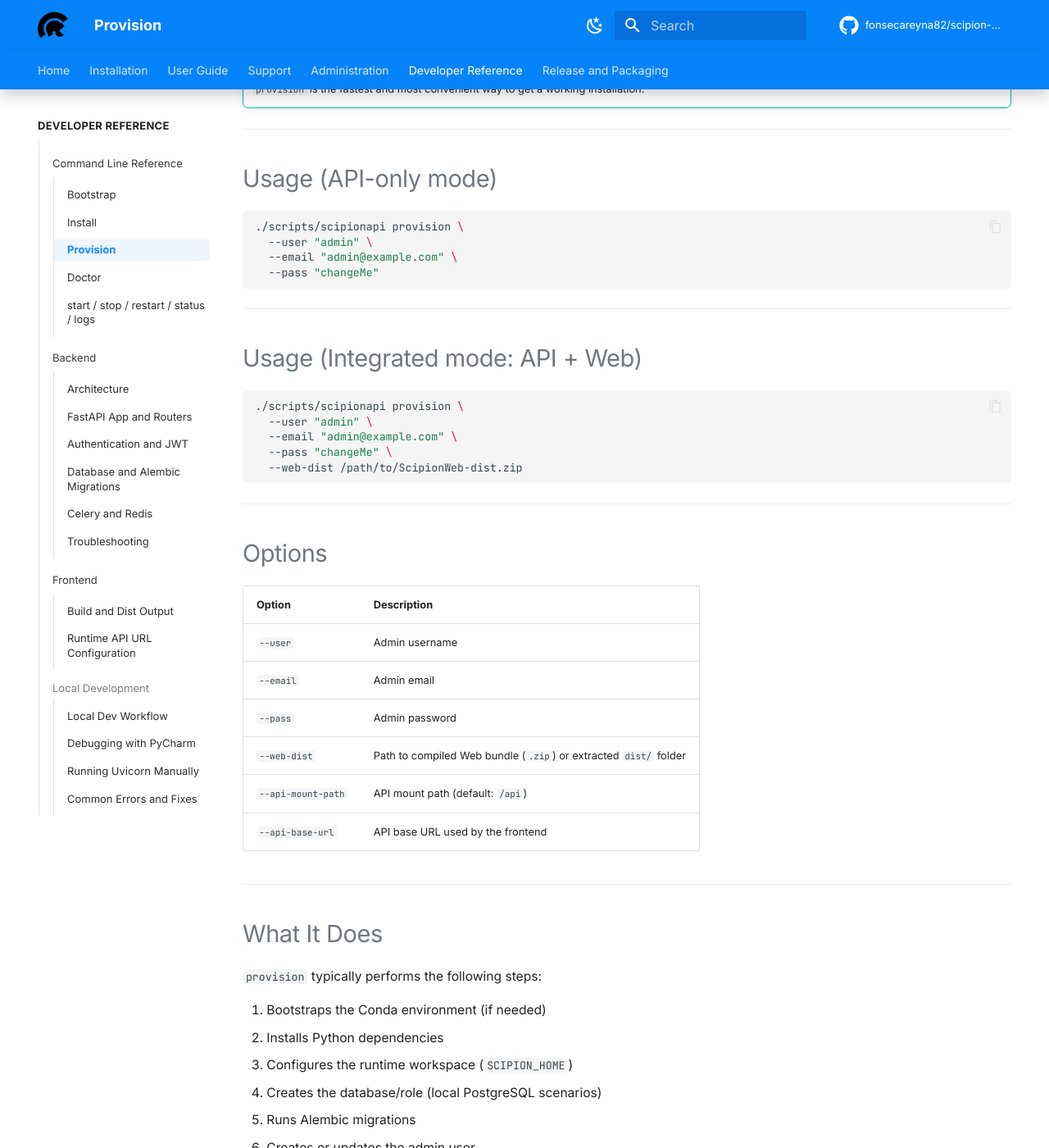
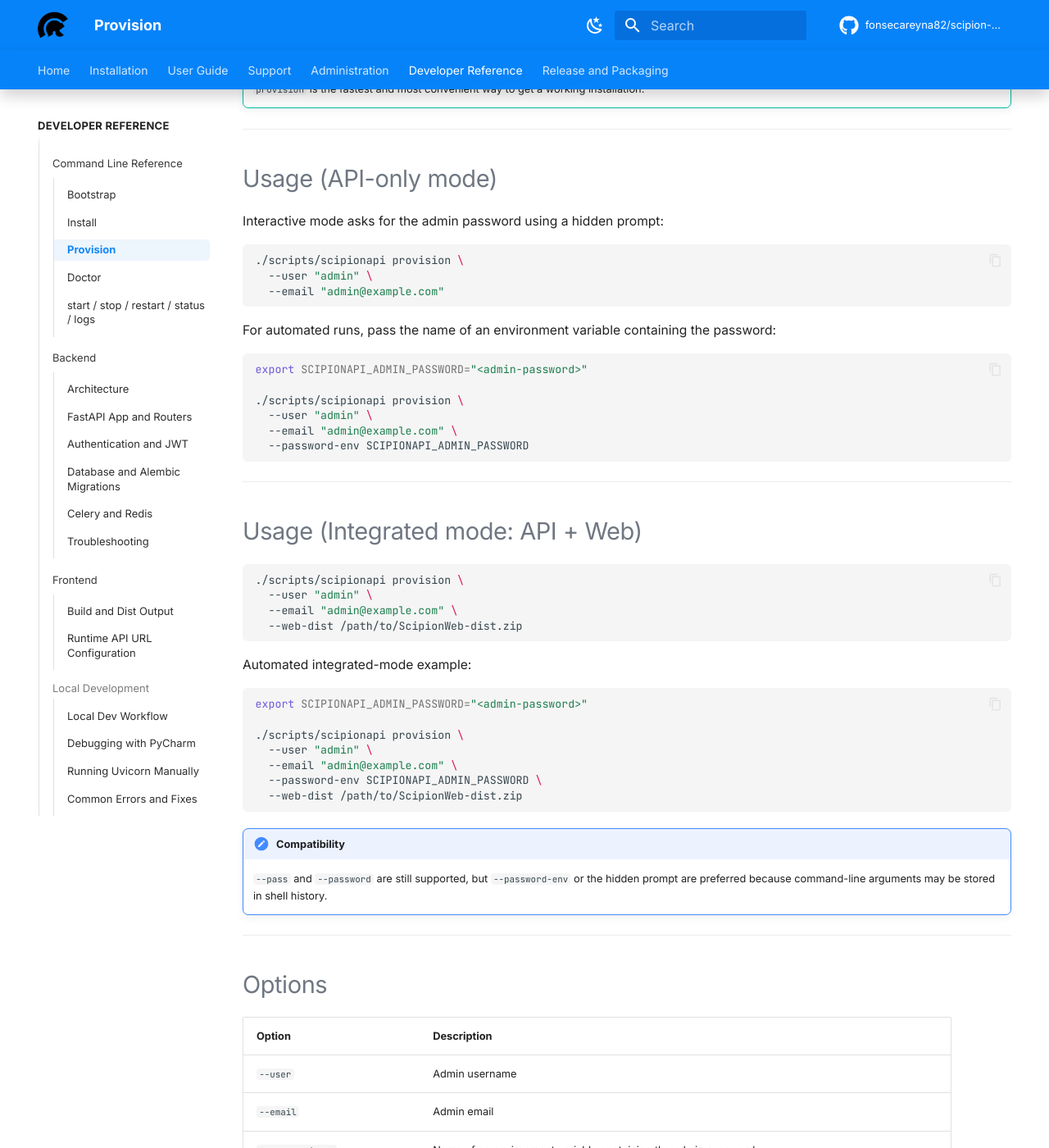
Before and after one commit to fonsecareyna82/scipion-docs, an MkDocs documentation site: the page built from docs/cli/provision.md, in a window 1280 px wide and 1400 px high, scrolled down 414 px. Shown: the whole window at 82% size. Built offline with MkDocs 1.6.1 and Material for MkDocs 9.7.7, drawn with Linux system fonts in a browser that asks for light colours; comment, search, counter and statistics services are not loaded; the version menu is left out; some of the changed text lies outside the part shown.

Commit message:
document secure password handling for provision

````diff
--- a/docs/cli/provision.md
+++ b/docs/cli/provision.md
@@ -21,11 +21,23 @@ It combines:
 
 ## Usage (API-only mode)
 
+Interactive mode asks for the admin password using a hidden prompt:
+
 ```bash
 ./scripts/scipionapi provision \
   --user "admin" \
+  --email "admin@example.com"
+```
+
+For automated runs, pass the name of an environment variable containing the password:
+
+```bash
+export SCIPIONAPI_ADMIN_PASSWORD="<admin-password>"
+
+./scripts/scipionapi provision \
+  --user "admin" \
   --email "admin@example.com" \
-  --pass "changeMe"
+  --password-env SCIPIONAPI_ADMIN_PASSWORD
 ```
 
 ---
@@ -36,9 +48,23 @@ It combines:
 ./scripts/scipionapi provision \
   --user "admin" \
   --email "admin@example.com" \
-  --pass "changeMe" \
   --web-dist /path/to/ScipionWeb-dist.zip
 ```
+
+Automated integrated-mode example:
+
+```bash
+export SCIPIONAPI_ADMIN_PASSWORD="<admin-password>"
+
+./scripts/scipionapi provision \
+  --user "admin" \
+  --email "admin@example.com" \
+  --password-env SCIPIONAPI_ADMIN_PASSWORD \
+  --web-dist /path/to/ScipionWeb-dist.zip
+```
+
+!!! note "Compatibility"
+    `--pass` and `--password` are still supported, but `--password-env` or the hidden prompt are preferred because command-line arguments may be stored in shell history.
 
 ---
 
@@ -48,10 +74,14 @@ It combines:
 |---|---|
 | `--user` | Admin username |
 | `--email` | Admin email |
-| `--pass` | Admin password |
+| `--password-env` | Name of an environment variable containing the admin password |
+| `--pass`, `--password` | Admin password passed directly on the command line; supported for compatibility, not recommended |
 | `--web-dist` | Path to compiled Web bundle (`.zip`) or extracted `dist/` folder |
 | `--api-mount-path` | API mount path (default: `/api`) |
 | `--api-base-url` | API base URL used by the frontend |
+| `--bootstrap`, `--no-bootstrap` | Enable or skip the bootstrap phase |
+| `--env-name` | Target Conda environment name |
+| `--python` | Python version used when creating the Conda environment |
 
 ---
 
@@ -110,8 +140,7 @@ Typical behavior:
     ```bash
     ./scripts/scipionapi provision \
       --user "admin" \
-      --email "admin@example.com" \
-      --pass "changeMe"
+      --email "admin@example.com"
     ```
 
 === "Integrated mode with frontend bundle"
@@ -120,7 +149,18 @@ Typical behavior:
     ./scripts/scipionapi provision \
       --user "admin" \
       --email "admin@example.com" \
-      --pass "changeMe" \
+      --web-dist "$HOME/scipionweb/ScipionWeb-<version>-dist.zip"
+    ```
+
+=== "Automated integrated setup"
+
+    ```bash
+    export SCIPIONAPI_ADMIN_PASSWORD="<admin-password>"
+
+    ./scripts/scipionapi provision \
+      --user "admin" \
+      --email "admin@example.com" \
+      --password-env SCIPIONAPI_ADMIN_PASSWORD \
       --web-dist "$HOME/scipionweb/ScipionWeb-<version>-dist.zip"
     ```
 
@@ -130,7 +170,6 @@ Typical behavior:
     ./scripts/scipionapi provision \
       --user "admin" \
       --email "admin@example.com" \
-      --pass "changeMe" \
       --web-dist /path/to/ScipionWeb-dist.zip \
       --api-mount-path /api \
       --api-base-url /api
@@ -142,6 +181,7 @@ Typical behavior:
 
 ```bash
 ./scripts/scipionapi status
+./scripts/scipionapi doctor --quick
 curl http://localhost:8080/health
 ```
 
@@ -164,7 +204,7 @@ Then open:
   <a href="../install/" style="text-decoration:none; display:inline-block;">
     ← Previous: install
   </a>
-  <a href="../runtime/" style="text-decoration:none; display:inline-block; margin-left:auto;">
-    Next: runtime commands →
+  <a href="../doctor/" style="text-decoration:none; display:inline-block; margin-left:auto;">
+    Next: doctor →
   </a>
 </div>
````
